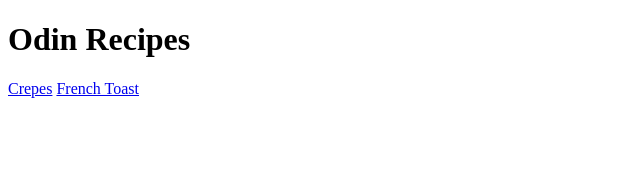
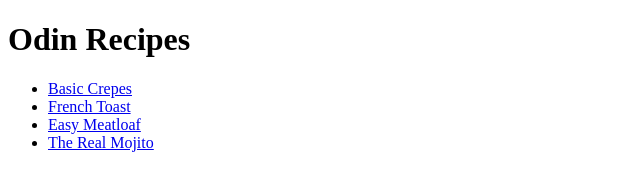
Before and after one commit to gsinghjay/odin-recipes, a plain HTML site: page index.html in a window 1280 px wide. Shown: the whole page, without its empty margins (0-640 px from the left). Drawn offline with Linux system fonts and the light colour scheme.

Commit message:
Formatted navigation in index.html and downloaded images for recipes

```diff
--- a/index.html
+++ b/index.html
@@ -8,7 +8,11 @@
 
     <body>
         <h1>Odin Recipes</h1>
-        <a href="recipes/crepes.html">Crepes</a>
-        <a href="recipes/french-toast.html">French Toast</a>
+        <ul>
+            <li><a href="recipes/crepes.html">Basic Crepes</a></li>
+            <li><a href="recipes/french-toast.html">French Toast</a></li>
+            <li><a href="recipes/meatloaf.html">Easy Meatloaf</a></li>
+            <li><a href="recipes/mojito.html">The Real Mojito</a></li>
+        </ul>
     </body>
 </html>
```
Also changed, not shown: 4 other files.
